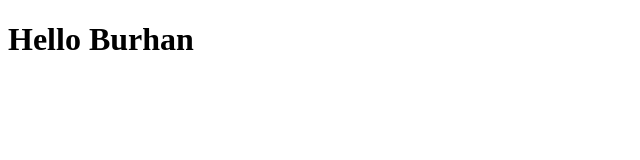
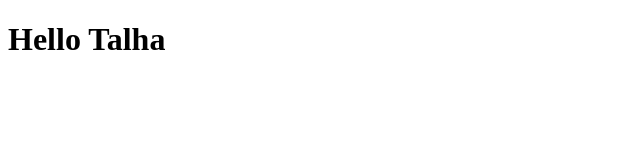
Before and after one commit to UzairAftab45735/My-Website, a plain HTML site: page index.html in a window 1280 px wide. Shown: the full height of the page, 0-640 px from the left. Drawn offline with Linux system fonts and the light colour scheme.

Commit message:
Chnaged to Talha

```diff
--- a/index.html
+++ b/index.html
@@ -6,6 +6,6 @@
     <title>Document</title>
 </head>
 <body>
-    <h1>Hello Burhan</h1>
+    <h1>Hello Talha</h1>
 </body>
 </html>
```
